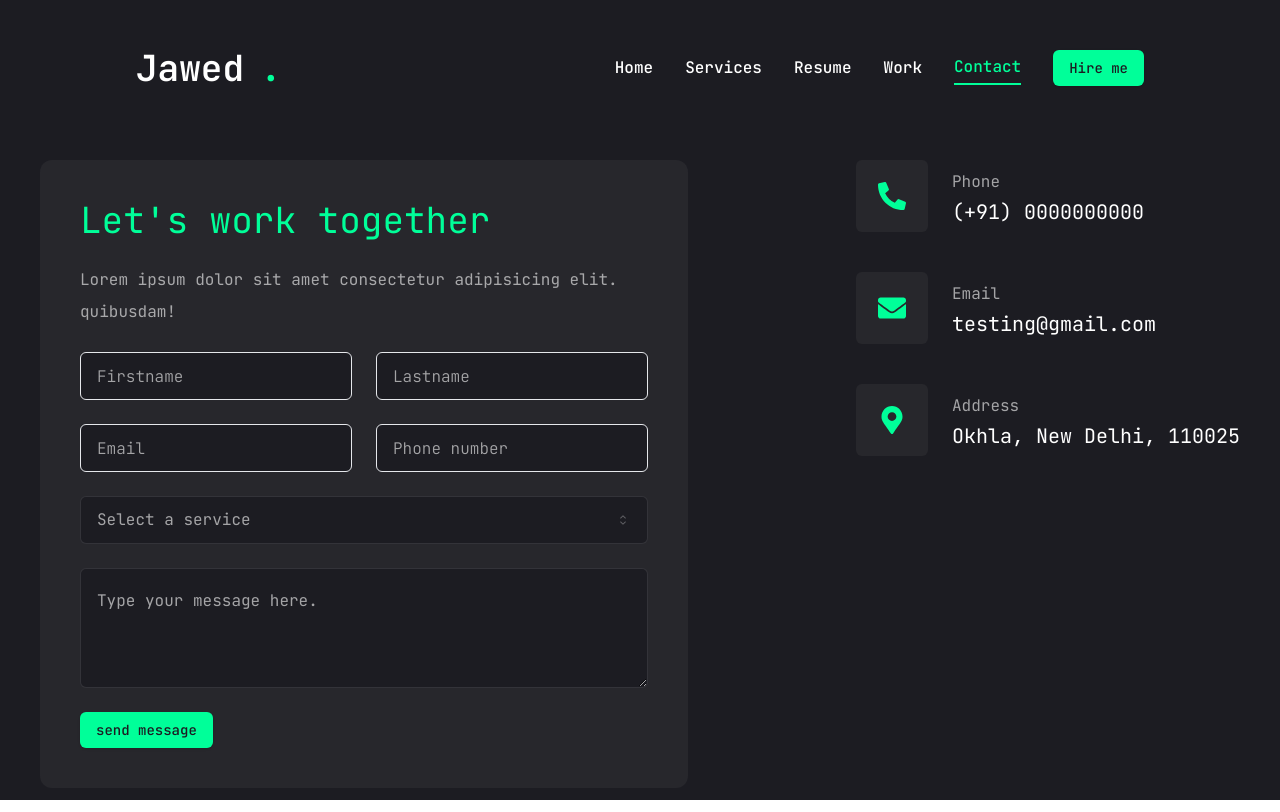
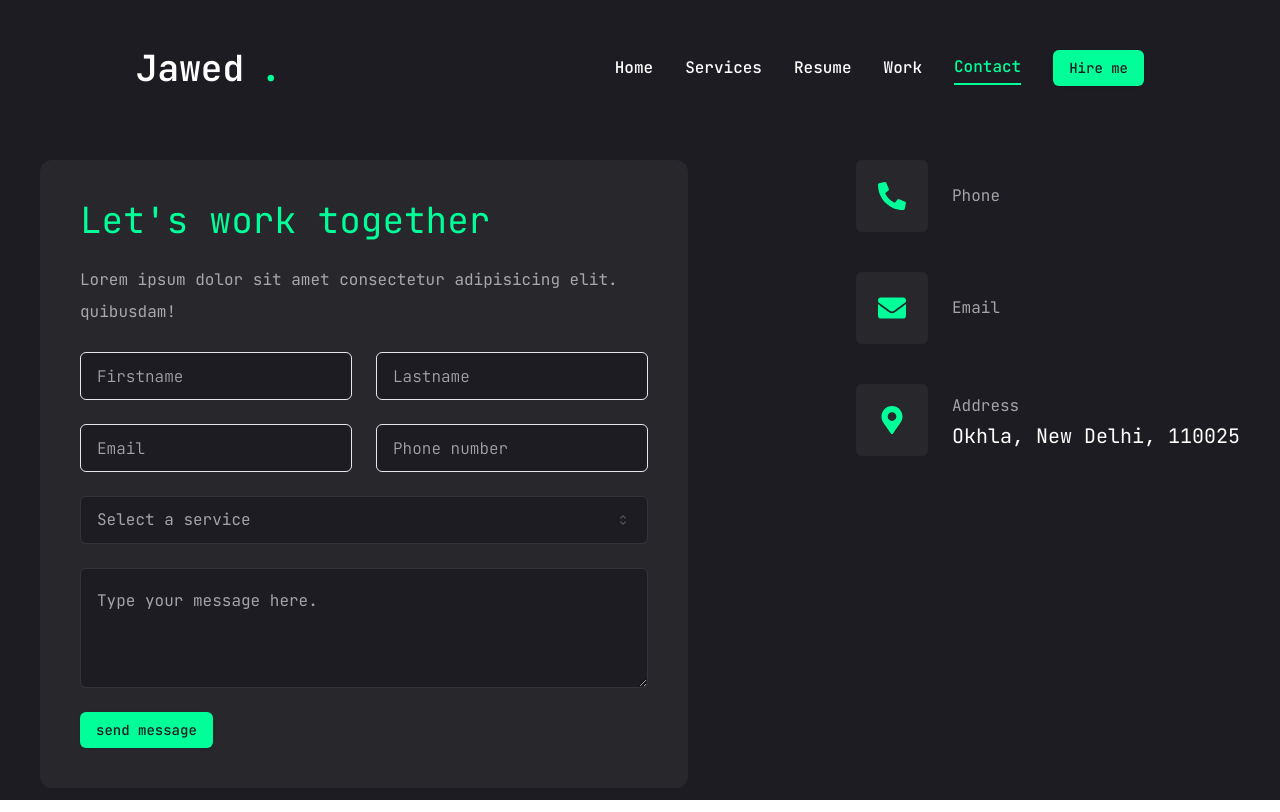
Before and after one commit to mdjawedansari/Portfolio_Jawed, a Next.js app: page /contact in a window 1280 px wide. Built offline with nearby package versions, Linux system fonts and the light colour scheme.

Commit message:
deleted contact

```diff
--- a/app/utils/sendMail.js
+++ b/app/utils/sendMail.js
@@ -13,7 +13,7 @@ try {
 
     const mailOptions = {
       from: process.env.EMAIL_USER,
-      to: "testing@gmail.com",
+      to: "",
       subject: "Let's work together service",
       text: `You have a new client service requirement:
         First Name: ${data.firstname}
--- a/components/ContactPage.jsx
+++ b/components/ContactPage.jsx
@@ -22,12 +22,12 @@ const info = [
   {
     icon: <FaPhoneAlt />,
     title: "Phone",
-    description: "(+91) 0000000000",
+    description: "",
   },
   {
     icon: <FaEnvelope />,
     title: "Email",
-    description: "testing@gmail.com",
+    description: "",
   },
   {
     icon: <FaMapMarkerAlt />,
--- a/components/ResumePage.jsx
+++ b/components/ResumePage.jsx
@@ -30,7 +30,7 @@ const about = {
     },
     {
       fieldName: "Phone",
-      fieldValue: "(+91) 0000000000",
+      fieldValue: "",
     },
     {
       fieldName: "Experience",
@@ -38,7 +38,7 @@ const about = {
     },
     {
       fieldName: "Skype",
-      fieldValue: "testing",
+      fieldValue: "",
     },
     {
       fieldName: "Nationality",
@@ -46,7 +46,7 @@ const about = {
     },
     {
       fieldName: "Email",
-      fieldValue: "testing@gmail.com",
+      fieldValue: "",
     },
     {
       fieldName: "Freelance",
--- a/components/Socials.jsx
+++ b/components/Socials.jsx
@@ -16,7 +16,7 @@ const socials = [
   },
   {
     icon: <BiLogoGmail />,
-    path: "mailto:testing@gmail.com",
+    path: "mailto:j",
   },
   {
     icon: <FaInstagram />,
```
